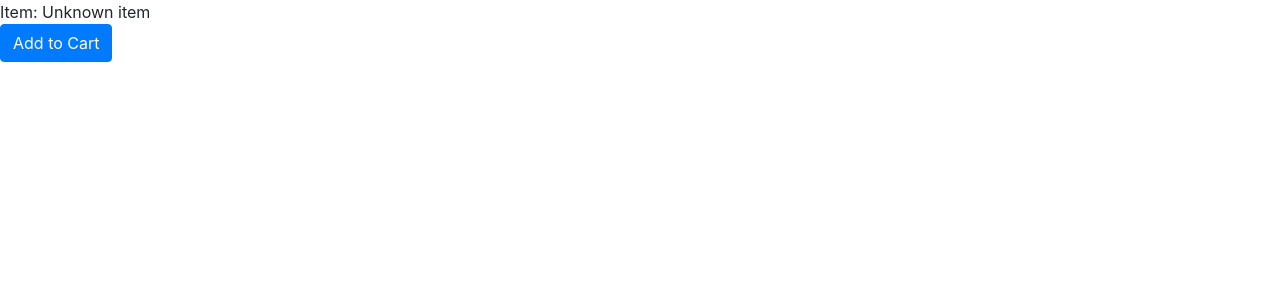
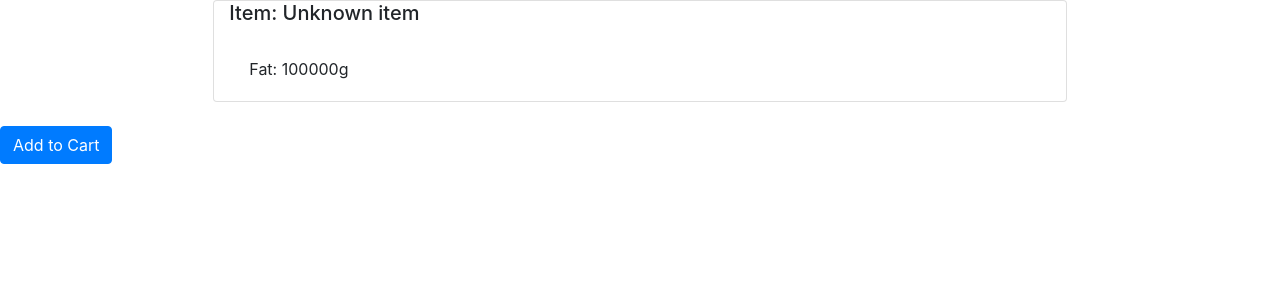
Before and after one commit to klxu03/StoreScanner, a Flask app: a page that uses flask_app/store/templates/item.html in a window 1280 px wide. Shown: the part 66-366 px from the top of the page. Run offline with Flask 2, Linux system fonts and the light colour scheme; some libraries are stand-ins or nearby versions.

Commit message:
Start of Bootstrap formatting for items info pages

```diff
--- a/flask_app/store/templates/item.html
+++ b/flask_app/store/templates/item.html
@@ -1,6 +1,11 @@
 {% extends "layout.html" %}
 {% block item %}
-    Item: {{info["name"]}}
+    <div class="card col-md-8 offset-md-2">
+    	<h5 class="card-title">Item: {{info["name"]}}</h5>
+  		<div class="card-body">
+		Fat: 100000g
+		</div>
+	</div>
     <br>
     <button type="button" class="btn btn-primary" onclick="window.location.href='/../additem/{{info["name"]}}'">Add to Cart</button>
 {% endblock %}
```
